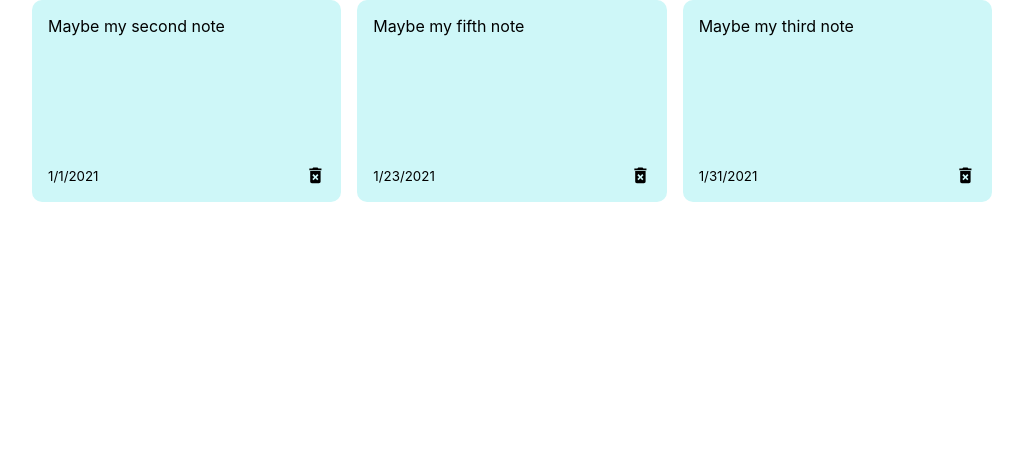
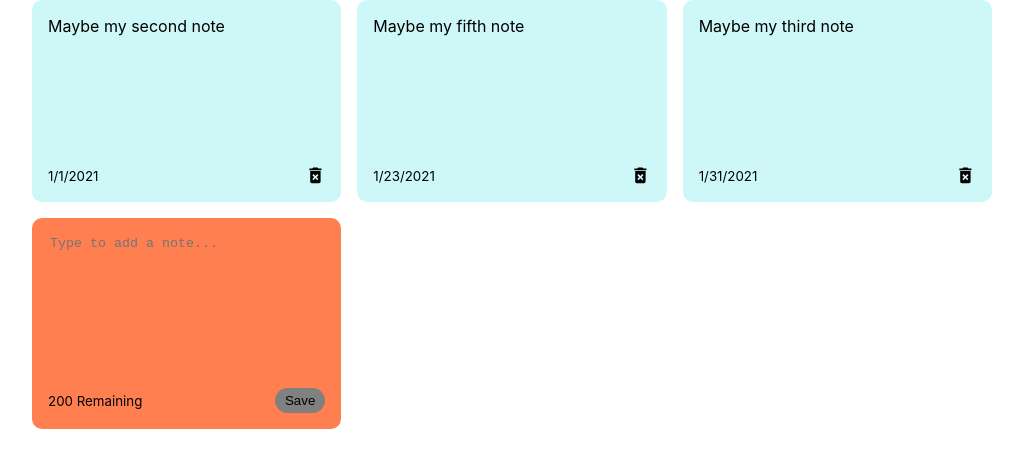
Before and after one commit to lorena57/Notes-App, a React (Create React App) app: page / in a window 1280 px wide. Shown: the top 468 px of the page, without its empty margins (128-1151 px from the left). Built offline with nearby package versions, Linux system fonts and the light colour scheme.

Commit message:
create add note component and add css

```diff
--- /dev/null
+++ b/src/components/AddNote.js
@@ -0,0 +1,19 @@
+import React from 'react';
+
+const AddNote = () => {
+  return (
+    <div className="note new">
+      <textarea
+        cols="8"
+        rows="10"
+        placeholder="Type to add a note..."
+      ></textarea>
+      <div className="note-footer">
+        <small>200 Remaining</small>
+        <button className="save">Save</button>
+      </div>
+    </div>
+  );
+};
+
+export default AddNote;
--- a/src/components/NotesList.js
+++ b/src/components/NotesList.js
@@ -1,4 +1,5 @@
 import React from 'react';
+import AddNote from './AddNote';
 import Note from './Note';
 
 const NotesList = ({ notes }) => {
@@ -7,6 +8,7 @@
       {notes.map((note) => (
         <Note id={note.id} text={note.text} date={note.date} />
       ))}
+      <AddNote />
     </div>
   );
 };
--- a/src/index.css
+++ b/src/index.css
@@ -41,3 +41,29 @@
   padding-left: 15px;
   padding-right: 15px;
 }
+
+.note.new {
+  background-color: coral;
+}
+
+textarea {
+  border: none;
+  resize: none;
+  background-color: coral;
+}
+
+textarea:focus {
+  outline: none;
+}
+
+.save {
+  background-color: gray;
+  border: none;
+  border-radius: 15px;
+  padding: 5px 10px;
+}
+
+.save:hover {
+  background-color: green;
+  cursor: pointer;
+}
```
